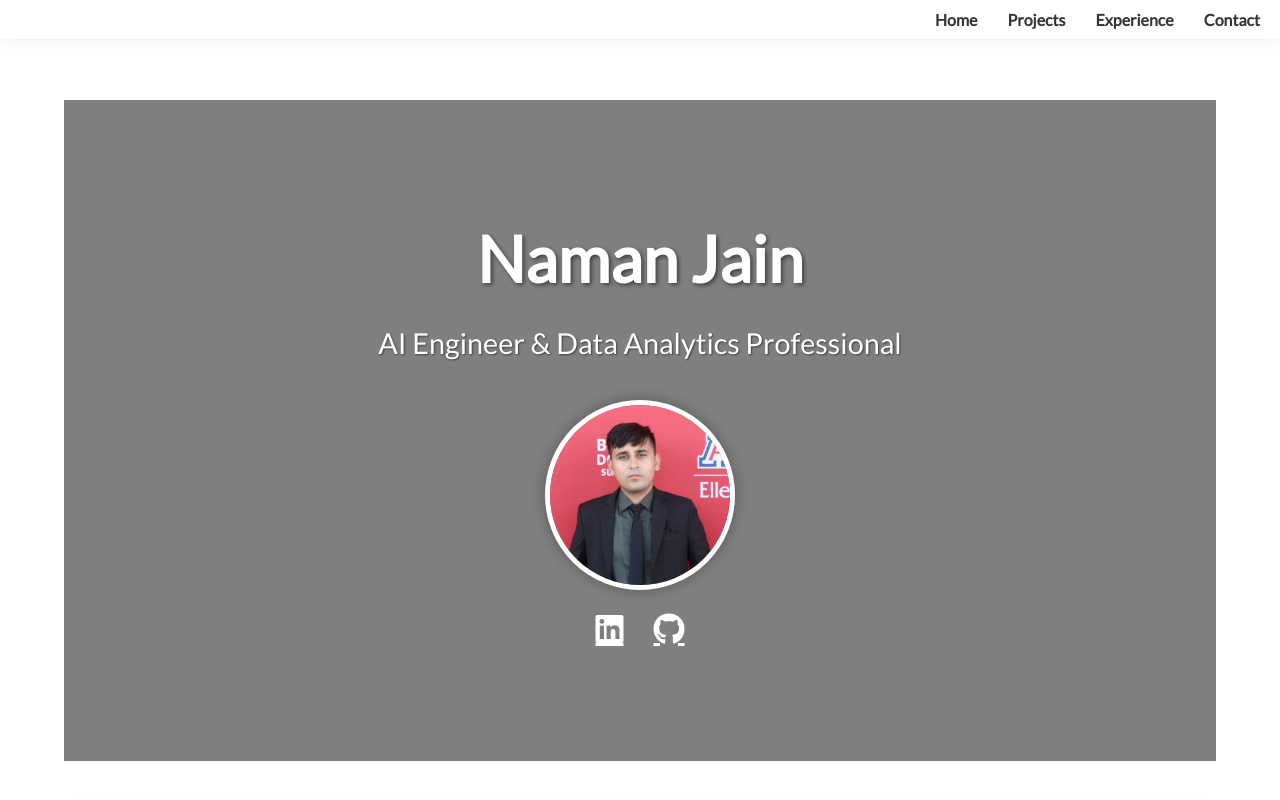
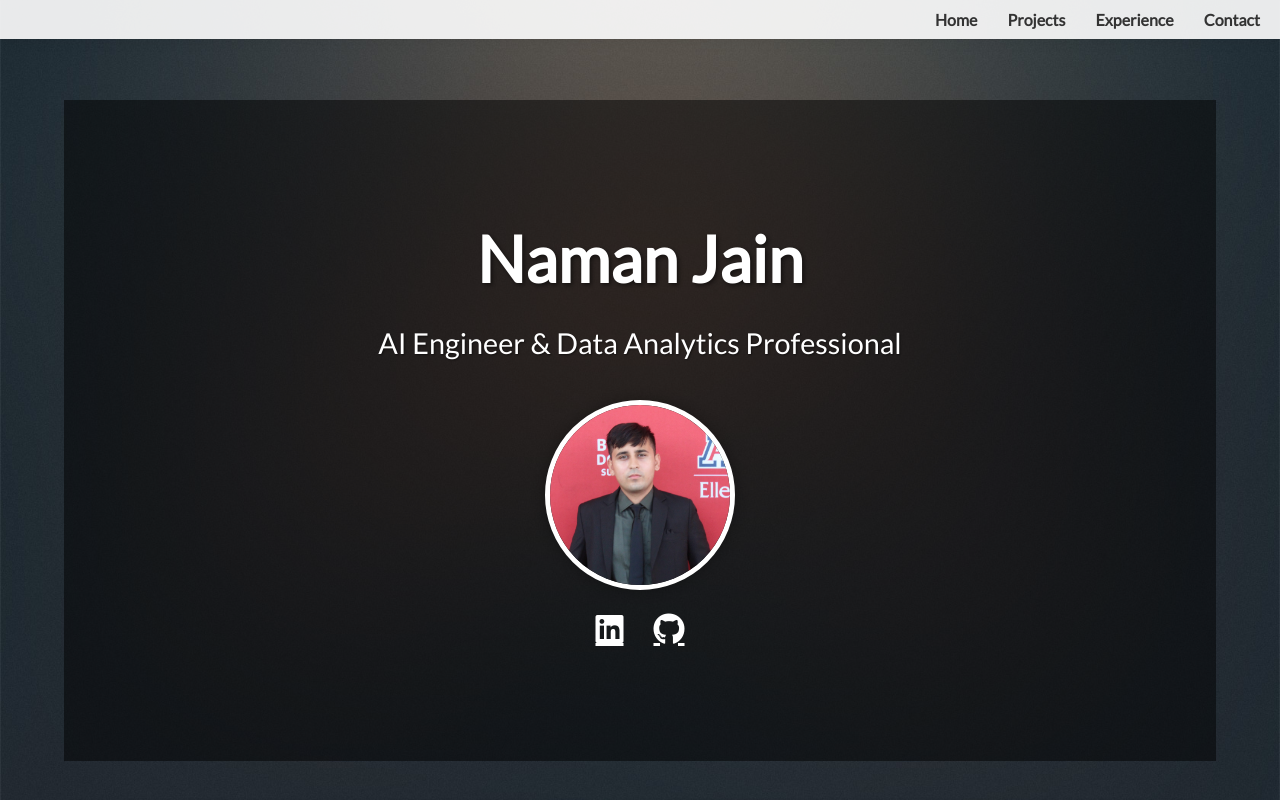
Before and after one commit to naman1618/namanjain, a plain HTML site: page index.html in a window 1280 px wide. Shown: the top 800 px of the page. Drawn offline with nearby package versions, Linux system fonts and the light colour scheme.

Commit message:
Update index.html

```diff
--- a/index.html
+++ b/index.html
@@ -38,7 +38,7 @@
         /* General Styles */
         body {
             font-family: 'Lato', sans-serif;
-            background: url('images/bg.jpg') no-repeat center center fixed;
+            background: url('bg.jpg') no-repeat center center fixed;
             background-size: cover;
             margin: 0;
             padding: 0;
```
